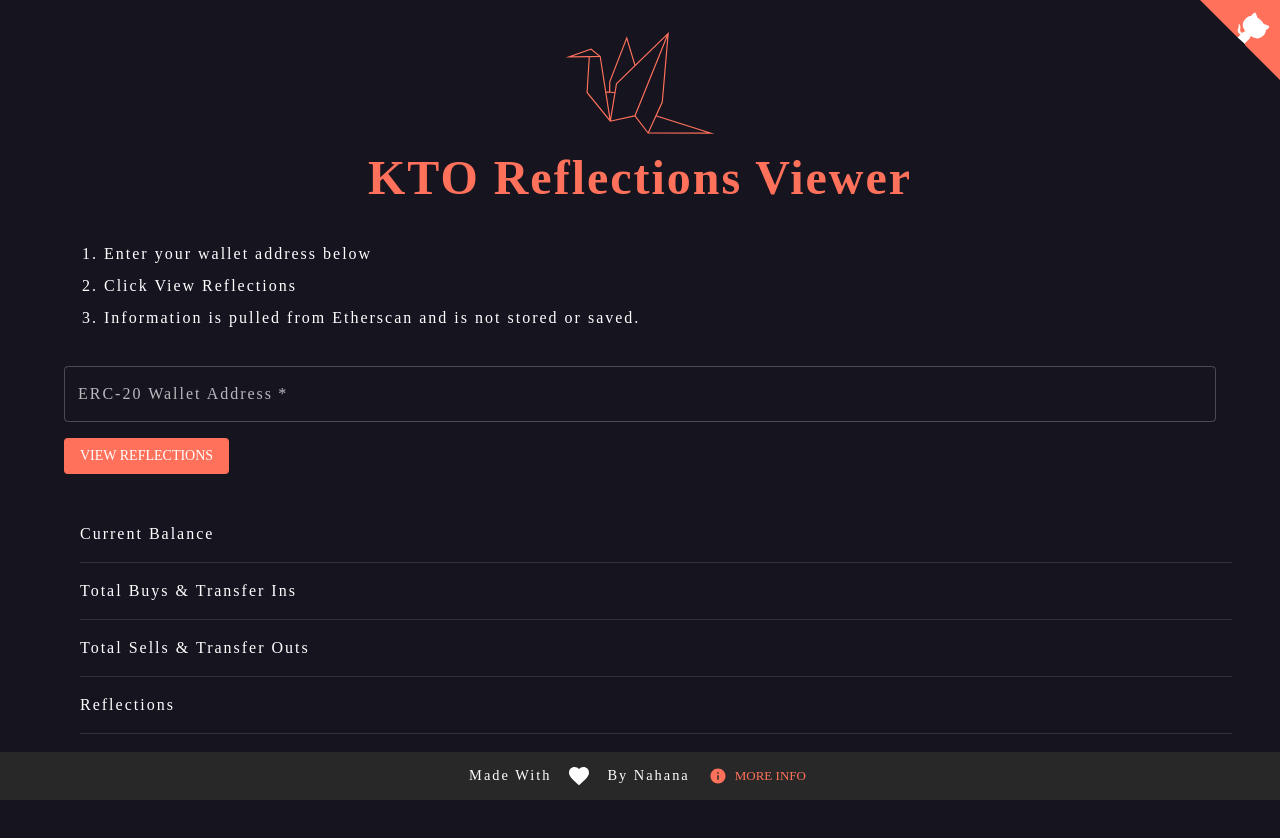
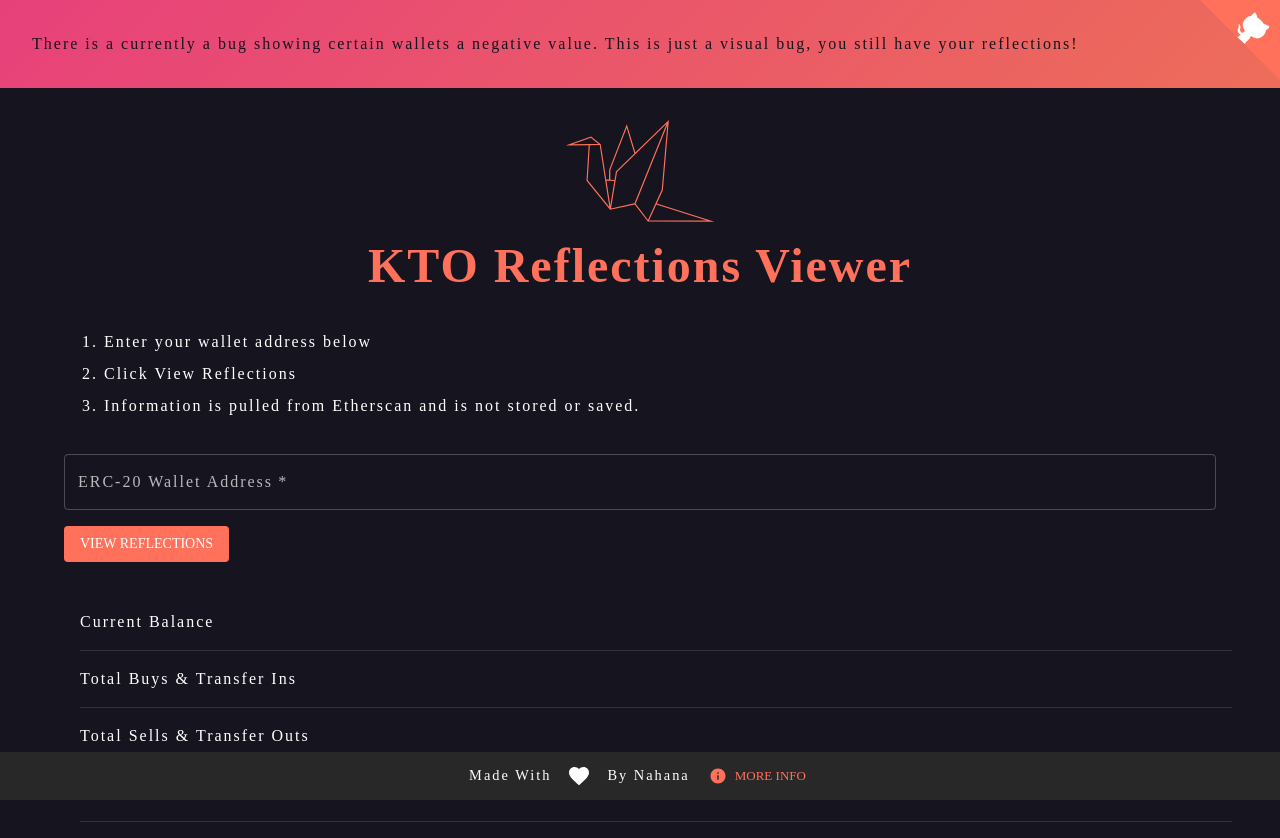
Before and after one commit to NahanaBanahnah/kto-reflections, a Next.js app: page / in a window 1280 px wide. Shown: the top 838 px of the page. Built offline with nearby package versions, Linux system fonts and the light colour scheme.

Commit message:
Update index.js

```diff
--- a/pages/index.js
+++ b/pages/index.js
@@ -218,13 +218,13 @@ const Index = () => {
 					</Typography>
 				</Box>
 			</Modal>
-			{/* <Box className="topBar" sx={{ padding: 4 }}>
+			<Box className="topBar" sx={{ padding: 4 }}>
 				<Typography variant="body1">
 					There is a currently a bug showing certain wallets a
 					negative value. This is just a visual bug, you still have
 					your reflections!
 				</Typography>
-			</Box> */}
+			</Box>
 			<Container fixed>
 				<Stack mt={4} spacing={2}>
 					<Box display="flex" justifyContent="center">
```
